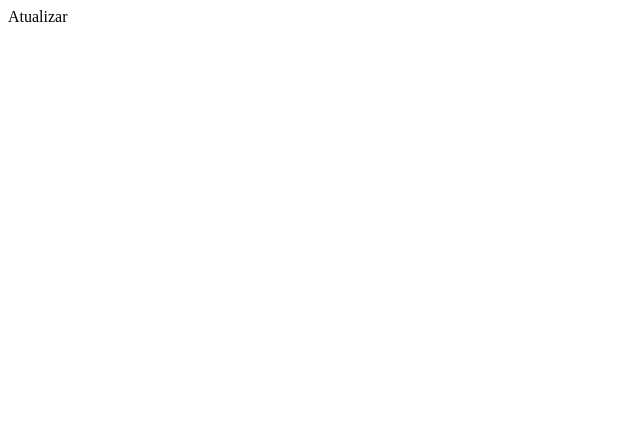
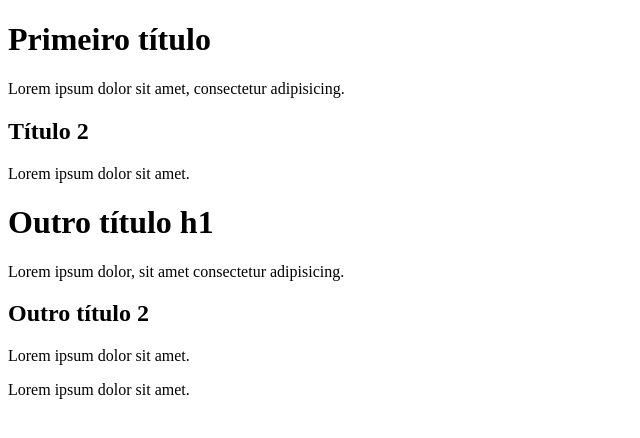
Before and after one commit to hebertphp/DPI_3a_N_2021_2, a plain HTML site: page aula_210921/index.html in a window 1280 px wide. Shown: the whole page, without its empty margins (0-640 px from the left). Drawn offline with Linux system fonts and the light colour scheme.

Commit message:
DPI_3a 21/09/21

```diff
--- a/aula_210921/index.html
+++ b/aula_210921/index.html
@@ -8,7 +8,18 @@
     </style>
 </head>
 <body>
-    Atualizar
-
+      <div>
+          <h1>Primeiro título</h1>
+          <p>Lorem ipsum dolor sit amet, consectetur adipisicing.</p>
+          <h2>Título 2</h2>
+          <p>Lorem ipsum dolor sit amet.</p>
+      </div>
+      <div>
+          <h1>Outro título h1</h1>
+          <p>Lorem ipsum dolor, sit amet consectetur adipisicing.</p>
+          <h2>Outro título 2</h2>
+          <p>Lorem ipsum dolor sit amet.</p>
+          <p>Lorem ipsum dolor sit amet.</p>
+      </div>
 </body>
 </html>
```
